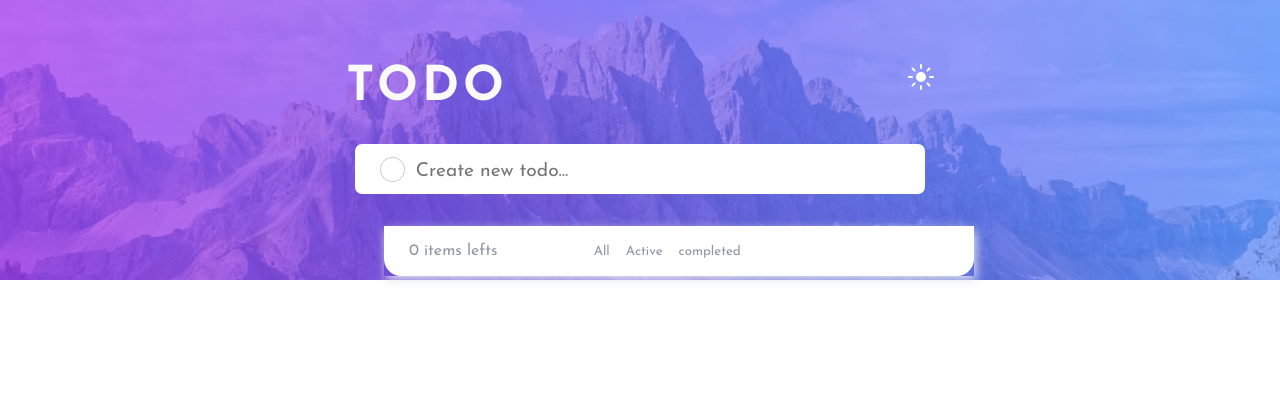
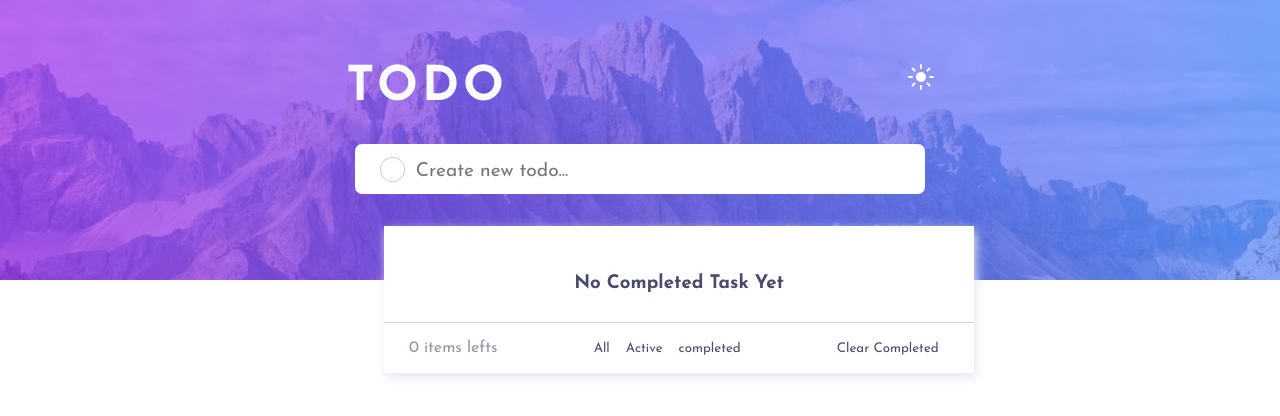
Before and after one commit to Kehindecodes/Todo-App, a React (Create React App) app: page / in a window 1280 px wide. Both pictures are taken after a click on the button "completed". Shown: the top 416 px of the page. Built offline with nearby package versions, Linux system fonts and the light colour scheme.

Commit message:
added message that tells the user when when there is no active todo

```diff
--- a/src/components/AllTodos.js
+++ b/src/components/AllTodos.js
@@ -1,14 +1,20 @@
 import React, { useContext } from 'react';
 import TodosContext from '../context/todos/todosContext';
-import { CancelButton, TodoCheckBox, ListItem } from './styles';
+import { CancelButton, TodoCheckBox, ListItem, Message } from './styles';
 import iconcross from '../asserts/images/iconcross.svg';
 import iconcheck from '../asserts/images/iconcheck.svg';
 const AllTodos = () => {
 	const todosContext = useContext(TodosContext);
 	const { todos, removeTodo, markAsCompleted } = todosContext;
+
 	return (
 		<div>
-			{todos.map((todo) => (
+			{todos.length === 0 ? (
+				<Message>
+					<h3>You have nothing todo</h3>
+				</Message>
+			) : (
+				todos.map((todo) => (
 					<ListItem
 						key={todo.id}
 						onClick={() => markAsCompleted(todo.id)}
@@ -25,7 +31,8 @@ const AllTodos = () => {
 							/>
 						</span>
 					</ListItem>
-			))}
+				))
+			)}
 		</div>
 	);
 };
--- a/src/components/Buttons.js
+++ b/src/components/Buttons.js
@@ -1,28 +1,33 @@
-import React, { useState } from 'react';
+import React, { useState, useEffect } from 'react';
 import { Button, ButtonWrapper } from './styles';
-import TodosContext from '../context/todos/todosContext';
+
 const Buttons = ({ showAll, activeTodo, completedTodo, activeTab }) => {
-	// const [activeTab, setActiveTab] = useState('all');
+	const [active, setActive] = useState(true);
+	// useEffect(() => {
+	// 	setActive(true);
+	// }, []);
 	// const todosContext = useContext(TodosContext);
 	// const {  } = todosContext;
 	return (
 		<ButtonWrapper>
 			<Button
 				onClick={() => showAll()}
-				active={activeTab === 'all'}
+				// active={activeTab === 'all' ? active : setActive(false)}
 				value='all'>
 				All
 			</Button>
 			<Button
 				onClick={() => activeTodo()}
 				value='active'
-				active={activeTab === 'active'}>
+				// active={activeTab === 'active' ? active : setActive(false)}
+			>
 				Active
 			</Button>
 			<Button
 				onClick={() => completedTodo()}
 				value='completed'
-				active={activeTab === 'completed'}>
+				// active={activeTab === 'completed' ? active : setActive(false)}
+			>
 				completed
 			</Button>
 		</ButtonWrapper>
--- a/src/components/CompletedTodo.js
+++ b/src/components/CompletedTodo.js
@@ -1,16 +1,23 @@
 import React, { useContext } from 'react';
 import TodosContext from '../context/todos/todosContext';
-import { CancelButton, TodoCheckBox, ListItem } from './styles';
+import { CancelButton, TodoCheckBox, ListItem, Message } from './styles';
 import iconcross from '../asserts/images/iconcross.svg';
 import iconcheck from '../asserts/images/iconcheck.svg';
 const CompletedTodos = () => {
 	const todosContext = useContext(TodosContext);
 	const { todos, removeTodo, markAsCompleted } = todosContext;
+	const completedTodos = todos.filter((todo) => todo.completed === true);
 	return (
 		<div>
-			{todos
-				.filter((todo) => todo.completed === true)
-				.map((todo) => (
+			{completedTodos.length === 0 ? (
+				<Message>
+					<h3>No Completed Task Yet</h3>
+				</Message>
+			) : (
+				completedTodos.map((todo) =>
+					todo.length === 0 ? (
+						console.log('No completed task yet')
+					) : (
 						<ListItem
 							key={todo.id}
 							onClick={() => markAsCompleted(todo.id)}
@@ -27,7 +34,9 @@ const CompletedTodos = () => {
 								/>
 							</span>
 						</ListItem>
-				))}
+					),
+				)
+			)}
 		</div>
 	);
 };
--- a/src/components/Displaytodos.js
+++ b/src/components/Displaytodos.js
@@ -5,6 +5,7 @@ import {
 	ListContainer,
 	ListItem,
 	TabsWrapper,
+	Button,
 } from './styles';
 import iconcross from '../asserts/images/iconcross.svg';
 import iconcheck from '../asserts/images/iconcheck.svg';
@@ -27,6 +28,7 @@ const Displaytodos = () => {
 	useEffect(() => {
 		setFilteredTodo(todos);
 	}, []);
+
 	const total = todos.filter((todo) => todo.completed === false);
 	// show both completed and active tasks
 	const showAllTask = () => {
@@ -40,8 +42,9 @@ const Displaytodos = () => {
 	const completedTask = () => {
 		setActiveTab('completed');
 	};
-	console.log(total.length);
-
+	const clearCompletedTask = () => {
+		setActiveTab('');
+	};
 	return (
 		<>
 			<ListContainer>
@@ -54,7 +57,9 @@ const Displaytodos = () => {
 						showAll={showAllTask}
 						activeTodo={showActive}
 						completedTodo={completedTask}
+						activeTab={activeTab}
 					/>
+					<Button onClick={() => clearCompletedTask()}>Clear Completed</Button>
 				</TabsWrapper>
 			</ListContainer>
 		</>
--- a/src/components/styles.js
+++ b/src/components/styles.js
@@ -146,11 +146,15 @@ export const Button = styled.button`
 	&:hover {
 		color: hsl(235, 19%, 35%);
 	}
-
-	${({ active }) =>
-		active &&
-		`color:#5A94F4
-	`}
+	color: ${(props) =>
+		props.active === true ? '#5a94f4' : 'hsl(235, 19%, 35%)'};
+`;
+export const Message = styled.div`
+	background: #fff;
+	height: 5rem;
+	padding: 3rem;
+	border-bottom: 1px solid hsl(233, 11%, 84%);
+	color: hsl(235, 19%, 35%);
 `;
 // export const AllButton = styled(button)`
 // 	font-family: inherit;
```
Lines whose indentation alone changed are shown as unchanged.
